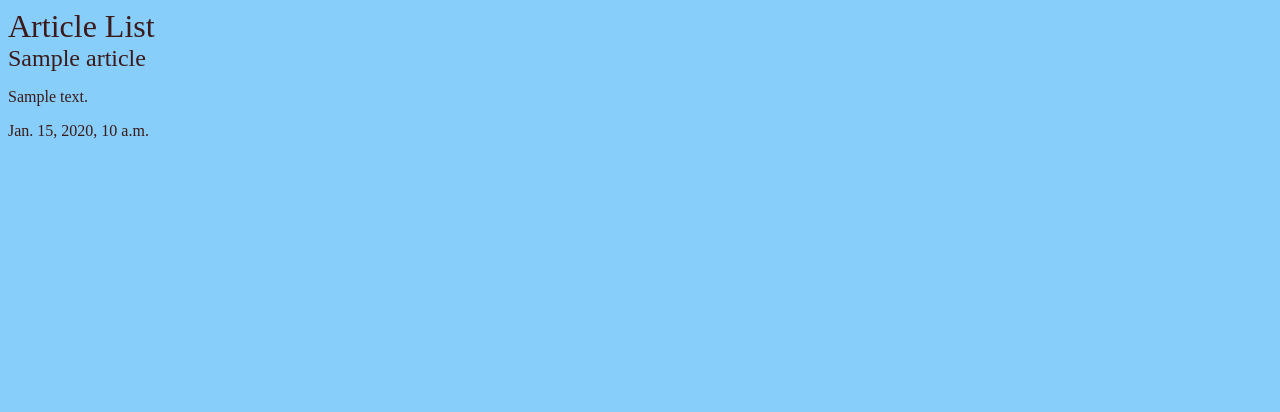
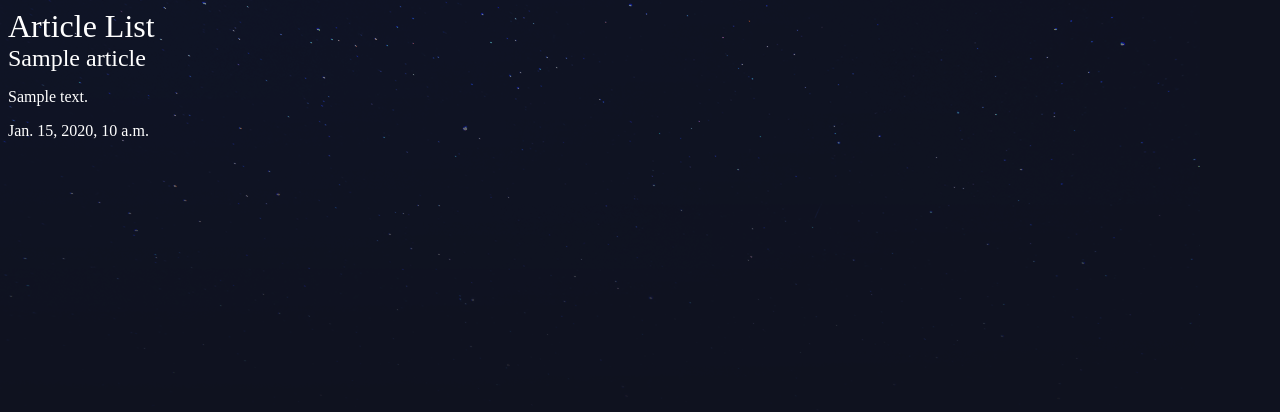
Before and after one commit to wildapt01/python-files, a Django app: page /articles/ in a window 1280 px wide. Shown: the top 412 px of the page. Run offline with Django 3.2, Linux system fonts and the light colour scheme; tables that the repository leaves empty hold one stand-in row (values such as "Sample post").

Commit message:
added logo, stars.png, updated styles.css

```diff
--- a/NetNinja/django_series/djangonautic/assets/styles.css
+++ b/NetNinja/django_series/djangonautic/assets/styles.css
@@ -1,6 +1,8 @@
 body {
-  background-color: lightskyblue;
-  color: rgb(58, 26, 26);
+  background-color: #0f121f;
+  background-image: url(/static/stars.png);
+  background-repeat: no-repeat;
+  color: #fff;
 }
 
 body * {
@@ -19,6 +21,6 @@ h5 {
 a,
 a:hover,
 a:visited {
-  color: rgb(58, 26, 26);
+  color: #fff;
   text-decoration: none;
 }
```
Also changed, not shown: NetNinja/django_series/djangonautic/assets/logo.png (added), NetNinja/django_series/djangonautic/assets/stars.png (added).
